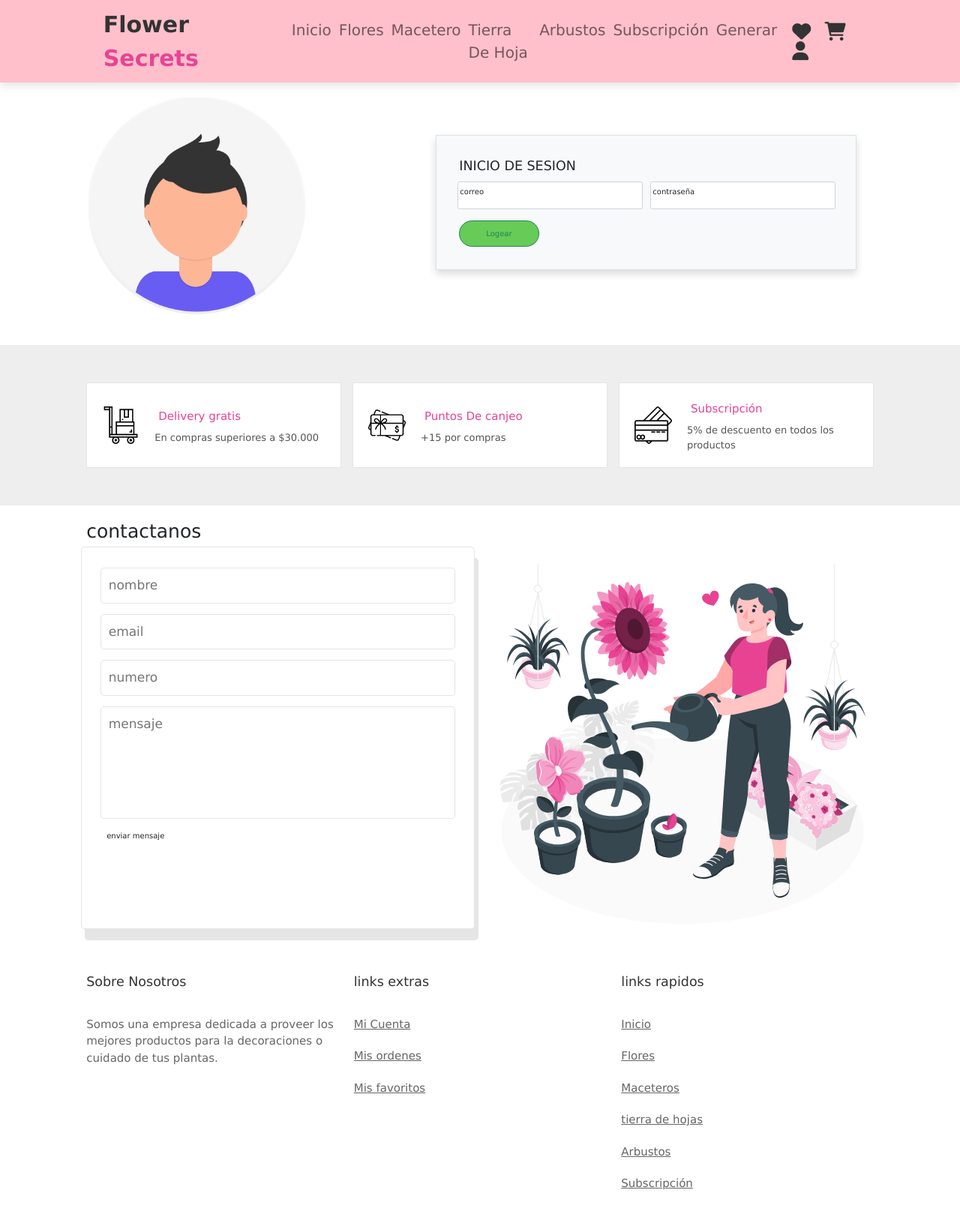
After one commit to IamNewInThis/Proyecto, a Django app: page /logeo in a window 1280 px wide. The commit adds this page. Shown: the top 1627 px of the page at 75% size. Run offline with Django 4.2, Linux system fonts and the light colour scheme; parts of the project's set-up code (start-up, migrations or seed data) failed here and were passed over; some libraries are stand-ins or nearby versions.

Commit message:
ingreso de nuevo sistema de logueo

```diff
--- a/FlowerScrets/core/static/core/style.css
+++ b/FlowerScrets/core/static/core/style.css
@@ -284,7 +284,7 @@ section{
     width: 40rem; /*ANCHURA DEL RECUARDRO*/
     z-index: 1100;
     background: var(--white);
-    height: 55vh;/*LARGO DEL RECUADRO*/
+
 }
 
 .user-icon.active{
--- /dev/null
+++ b/FlowerScrets/core/templates/core/Logeo.html
@@ -0,0 +1,43 @@
+{% extends 'core/base.html' %}
+
+{% load static %}
+
+{% block content %}
+<section class="formulario">
+    <div class="row">
+
+        <div class="col-lg-5 p-3" style="background: rgb(253, 254, 254,.3);">
+            <img src="{% static 'core/images/img_reg.png' %}" alt="" style="height: 300px;" height="300px">
+        </div>
+
+        <div class="col-lg-7 p-5" style="background: rgb(253, 254, 254,.3);">
+            <div class="signup-form">
+                <form method="post" class="mt-5 border p-5 bg-light shadow" id="formularioregistro">
+                    {% csrf_token %}
+                    <h3>INICIO DE SESION</h3>
+                    <div class="row">
+                        <div class="alert alert-danger" role="alert" id="alerta">
+                        </div>
+
+                        <div class="form-floating mb-3 col-6 p-2">
+                            <input type="text" class="form-control" id="id_email"  name="correo_login" placeholder="Nombre" style="font-size: 1.3rem;">
+                            <label for="floatingInput">correo</label>
+                        </div>
+                        <div class="form-floating mb-3 col-6 p-2">
+                            <input type="password" class="form-control"  id="id_pass" placeholder="contraseña" style="font-size: 1.3rem;"  name="password_login">
+                            <label for="floatingInput">contraseña</label>
+                        </div>
+                        <div class="d-flex justify-content-between">
+                            <button type="submit" class="btn btn-outline-success" href="#" role="button" style="background-color: #67cb57; border-radius: 5rem; padding:.9rem 3.5rem;">Logear</button>
+                        </div>
+
+                    </div>
+                </form>
+            </div>
+        </div>
+    </div>
+</section>
+{% endblock %}
+{% block js %}
+<script src="{% static 'core/jquery.rut.min.js' %}"></script>
+{% endblock %}
--- a/FlowerScrets/core/templates/core/base.html
+++ b/FlowerScrets/core/templates/core/base.html
@@ -72,28 +72,13 @@
         <section>
 
             <div id="cerrar"><span><a class="fas fa fa-close"></a></span></div>
-            <h3 class="titulo">Iniciar Sesion</h3>
             <div class="row">
-                </div class="col-md-6 offset-md-6">
+                </div class="col-md-12">
                     <div class="flex">
-                        <form action="" class="mt-5 border p-5 bg-light shadow">
-                            <div class="mb-3 col-md-12">
-                                <label for="email">Email</label>
-                                <input type="email" class="form-control" name="email" id="email" maxlength="30" required>
-                            </div>
-
-                            <div class="mb-3 col-md-12">
-                                <label for="nombre">contraseña</label>
-                                <input type="password" class="form-control" name="nombre" id="nombre" maxlength="20">
-                            </div>
-
-                            <div class="col-md-12">
-                                <input type="submit" value="Iniciar Sesion" class="btn btn-outline-success" style="background-color: #67cb57; border-radius: 5rem; padding:.9rem 3.5rem;">
-                            </div>
-
-                        </form>
-                        <p class="text-center mt-3"><a href="{% url 'registro' %}">Registrarse</a></p>
-
+                        <div class="col-12 mt-5 border p-5 bg-light shadow d-flex justify-content-center flex-column gap-3">
+                            <a class="btn btn-primary btn-lg" href="{% url 'logeo' %}">Iniciar sesion</a>
+                            <a class="btn btn-success btn-lg" href="{% url 'registro' %}">registrarse</a>
+                        </div>
                 </div>
 
             </div>
--- a/FlowerScrets/core/urls.py
+++ b/FlowerScrets/core/urls.py
@@ -16,5 +16,7 @@ urlpatterns = [
     path('tierra',tierra,name="tierra"),
     path('subscripcion',subscripcion,name="subscripcion"),
     path('arbustos',arbustos,name="arbustos"),
-    path('registro',registro,name="registro")
+    path('registro',registro,name="registro"),   # primer paramtro es el link, segundo la función que redirecciona, tercero el nombre
+    path('logeo',logeo,name='logeo')
+
 ]
--- a/FlowerScrets/core/views.py
+++ b/FlowerScrets/core/views.py
@@ -1,6 +1,7 @@
 from django.shortcuts import render, redirect
 from django.http import HttpResponse
 from crud.models import *
+from django.contrib.auth import authenticate
 #SE AGREGO
 from django.contrib.auth.models import User
 from core.models import Cuenta
@@ -51,12 +52,14 @@ def arbustos(request):
     return render(request,'core/arbustos.html')
 
 def registro(request):
-    return render(request,'core/Registro.html')
-
-def registro(request):
     if request.method=='POST':
-        newusu = User.objects.create_user(username=request.POST['nombre'],email=request.POST['email'],password=request.POST['password'])
+        newusu = User.objects.create_user(username=request.POST['email'],email=request.POST['email'],password=request.POST['password'])
         ##usuario = User.objects.create_user(username='pepe',email='corneta@duoc.cl',password='elmaricon123')
         cuenta = Cuenta.objects.create(rut=request.POST['rut'],fechnac=request.POST['fechnac'],direcc=request.POST['direcc'],user_id=newusu.id,numte=request.POST['numte'])
        ##cuenta = Cuenta.objects.create(rut='20146051-4',fechnac='2022-06-22',direcc='av siempre viva',user_id=usuario.id,numte=74341877))
     return render(request,'core/Registro.html')
+
+def logeo(request):
+    if request.method=='POST':
+        print(request.POST)
+    return render(request,'core/logeo.html')
```
